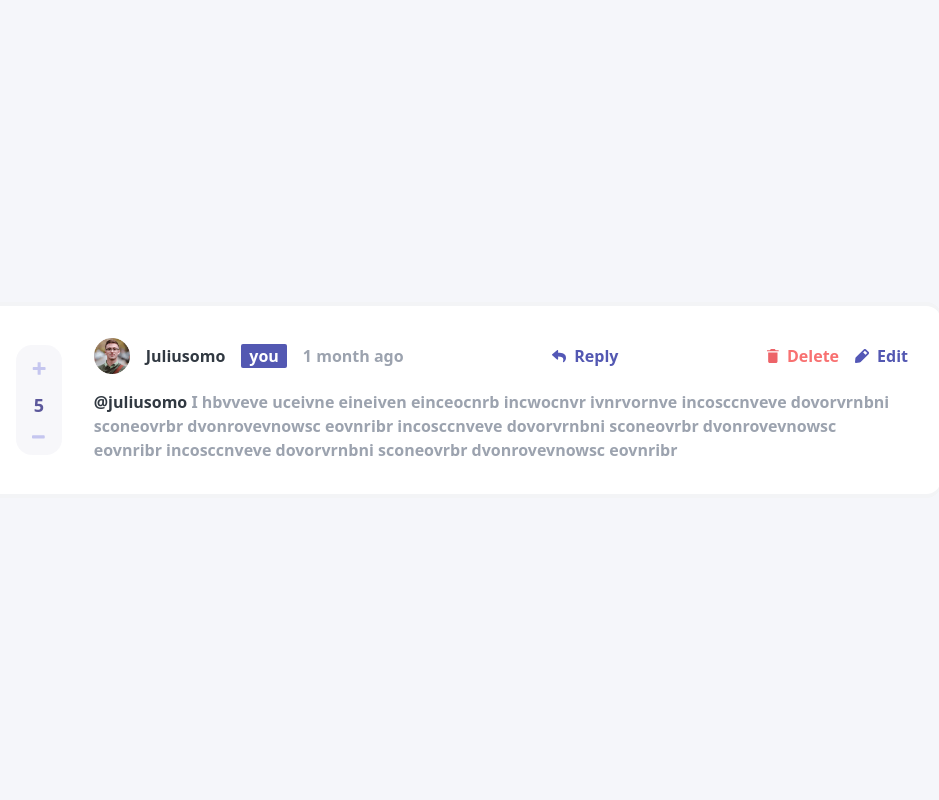
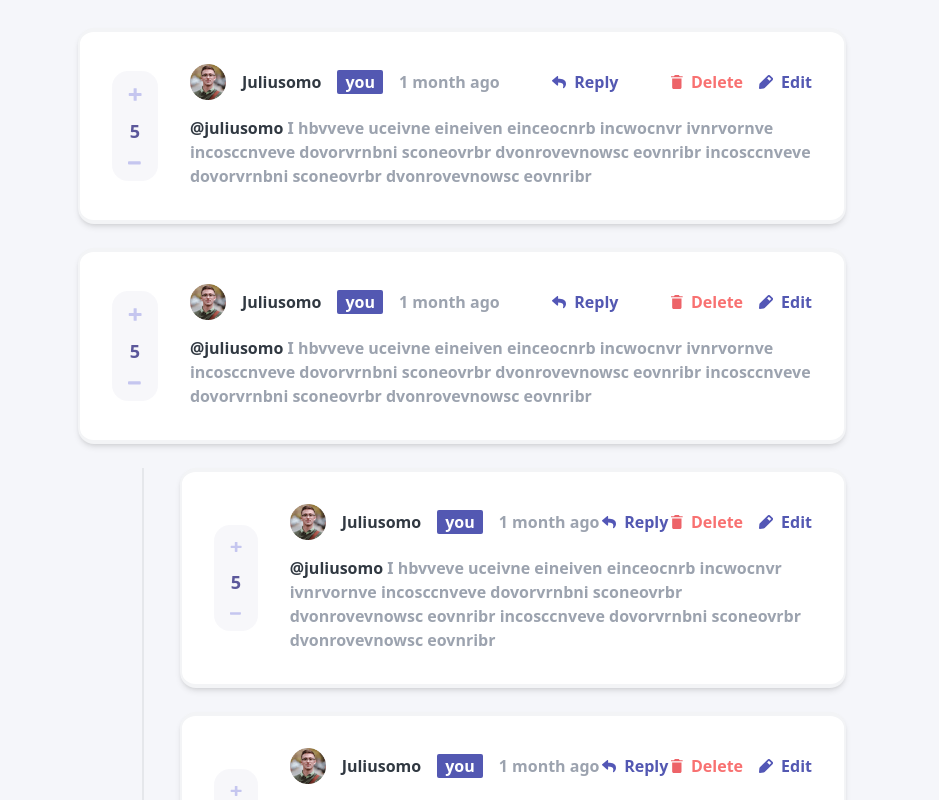
Before and after one commit to d-beloved/Interactive-comments-section-component, a Next.js app: page / in a window 1280 px wide. Shown: the top 800 px of the page, without its empty margins (178-1117 px from the left). Built offline with nearby package versions, Linux system fonts and the light colour scheme.

Commit message:
add comment group and reply

```diff
--- a/app/components/Comment.tsx
+++ b/app/components/Comment.tsx
@@ -3,7 +3,7 @@ import { Comment as CommentProps } from "../lib/interfaces";
 
 const Comment: FunctionComponent = () => {
 	return (
-		<div className="flex items-center w-3/4 p-8 bg-white gap-8 rounded-2xl border-solid border-gray-100 border-x-2 border-y-4">
+		<div className="flex items-center p-8 bg-white gap-8 rounded-2xl border-solid border-gray-100 border-x-2 border-y-4 shadow-md">
 			<div className="flex flex-col items-center gap-4 bg-action rounded-2xl p-4 h-max">
 				<img
 					className="w-9 cursor-pointer"
@@ -32,15 +32,15 @@ const Comment: FunctionComponent = () => {
 						</span>
 						<p className="text-gray-400 font-bold">1 month ago</p>
 					</div>
-					<div className="flex gap-2 items-center">
-						<div className="cursor-pointer">
+					<div className="flex gap-2 items-center cursor-pointer">
+						<div>
 							<img src="./images/icon-reply.svg" alt="reply" />
 						</div>
 						<span className="text-otherbg font-bold">Reply</span>
 					</div>
 					<div className="flex gap-4">
-						<div className="flex gap-2 items-center">
-							<div className="cursor-pointer">
+						<div className="flex gap-2 items-center cursor-pointer">
+							<div>
 								<img
 									src="./images/icon-delete.svg"
 									alt="delete"
@@ -50,8 +50,8 @@ const Comment: FunctionComponent = () => {
 								Delete
 							</span>
 						</div>
-						<div className="flex gap-2 items-center">
-							<div className="cursor-pointer">
+						<div className="flex gap-2 items-center cursor-pointer">
+							<div>
 								<img src="./images/icon-edit.svg" alt="edit" />
 							</div>
 							<span className="text-otherbg font-bold">Edit</span>
@@ -63,7 +63,6 @@ const Comment: FunctionComponent = () => {
 					uceivne eineiven einceocnrb incwocnvr ivnrvornve
 					incosccnveve dovorvrnbni sconeovrbr dvonrovevnowsc eovnribr
 					incosccnveve dovorvrnbni sconeovrbr dvonrovevnowsc eovnribr
-					incosccnveve dovorvrnbni sconeovrbr dvonrovevnowsc eovnribr
 				</p>
 			</div>
 		</div>
--- /dev/null
+++ b/app/components/CommentGroup.tsx
@@ -0,0 +1,25 @@
+import { FunctionComponent } from "react";
+import Comment from "./Comment";
+
+const CommentWithReply: FunctionComponent = () => {
+	return (
+		<>
+			<Comment />
+			<div className="flex items-center flex-col gap-6 w-11/12 self-end pl-9 border-l-2 border-solid border-gray-200">
+				<Comment />
+				<Comment />
+			</div>
+		</>
+	);
+};
+
+const CommentGroup: FunctionComponent = () => {
+	return (
+		<div className="flex flex-col gap-6 w-3/5">
+			<Comment />
+			<CommentWithReply />
+		</div>
+	);
+};
+
+export default CommentGroup;
--- a/app/page.tsx
+++ b/app/page.tsx
@@ -1,11 +1,11 @@
 import React from "react";
 import data from "../data.json";
-import Comment from "./components/Comment";
+import CommentGroup from "./components/CommentGroup";
 
 export default function Page() {
 	return (
-		<div className="container flex justify-center items-center h-lvh mx-auto">
-			<Comment />
+		<div className="container flex flex-col justify-center items-center h-lvh mx-auto w-full my-20">
+			<CommentGroup />
 		</div>
 	);
 }
```
